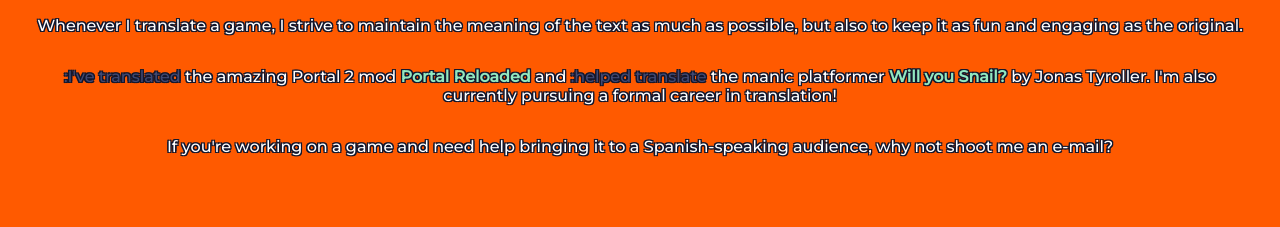
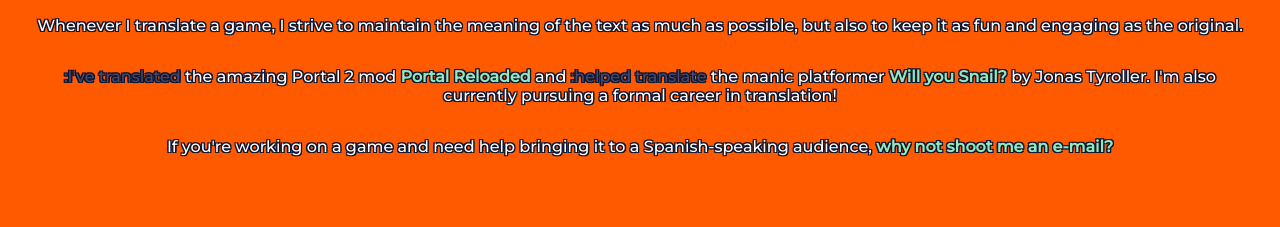
Before and after one commit to santumerino/redesign, a plain HTML site: page projects.html in a window 1280 px wide. Shown: the part 1380-1607 px from the top of the page. Drawn offline with Linux system fonts and the light colour scheme.

Commit message:
Update projects.html

```diff
--- a/projects.html
+++ b/projects.html
@@ -101,7 +101,7 @@
 		<a href="https://youtu.be/_1hzfzqCsi8?t=25">:I've translated</a> the amazing Portal 2 mod <a class="darker" href="https://store.steampowered.com/app/1255980/Portal_Reloaded/">Portal Reloaded</a> and <a href="https://youtu.be/XV70RtEvZOg?t=39">:helped translate</a> the manic platformer <a class="darker" href="https://store.steampowered.com/app/1115050/Will_You_Snail/">Will you Snail?</a> by Jonas Tyroller. I'm also currently pursuing a formal career in translation!
 	</p>
 	<p>
-		If you're working on a game and need help bringing it to a Spanish-speaking audience, why not shoot me an e-mail?
+		If you're working on a game and need help bringing it to a Spanish-speaking audience, <a class="darker" href="about#contact">why not shoot me an e-mail?</a>
 	</p>
 </section>
 
```
